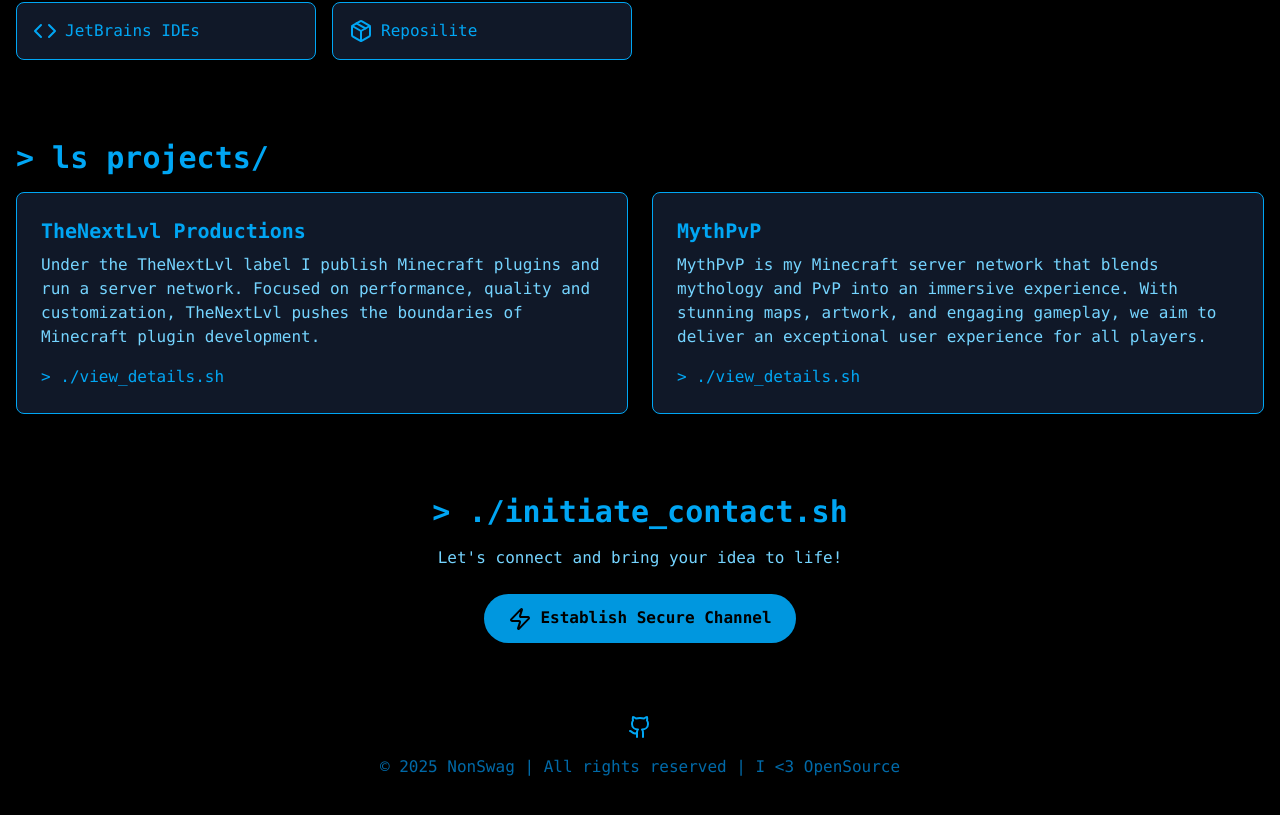
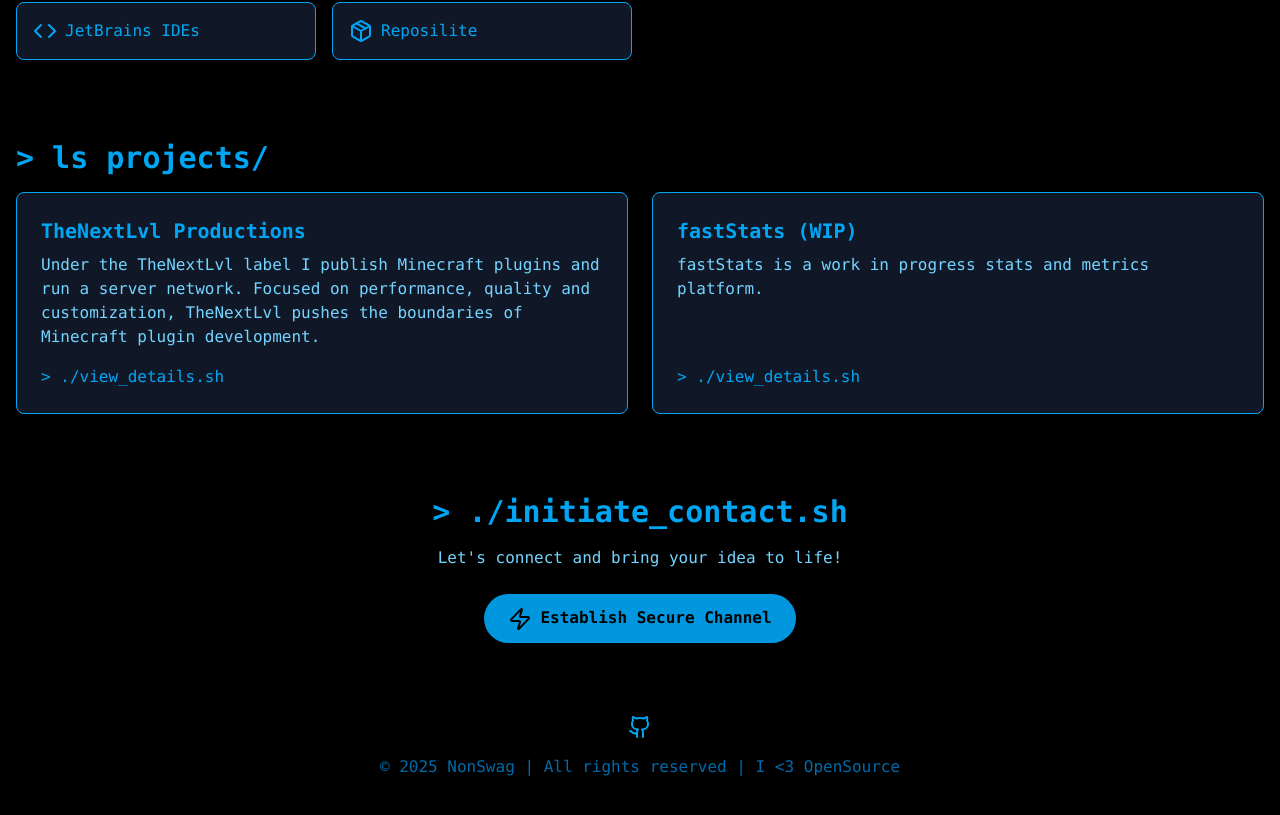
Before and after one commit to NonSwag/nonswag.dev, a React (Vite) app: page / in a window 1280 px wide. Shown: the part 724-1539 px from the top of the page. Built offline with nearby package versions, Linux system fonts and the light colour scheme.

Commit message:
feat(projects): update project details to include fastStats as a work in progress

```diff
--- a/src/App.tsx
+++ b/src/App.tsx
@@ -75,10 +75,9 @@ export default function Component() {
                   link: "https://thenextlvl.net",
                 },
                 {
-                  name: "MythPvP",
-                  description:
-                    "MythPvP is my Minecraft server network that blends mythology and PvP into an immersive experience. With stunning maps, artwork, and engaging gameplay, we aim to deliver an exceptional user experience for all players.",
-                  link: "https://mythpvp.net",
+                  name: "fastStats (WIP)",
+                  description: "fastStats is a work in progress stats and metrics platform.",
+                  link: "https://github.com/fastStats-org",
                 },
               ].map((project, index) => (
                 <div
```
